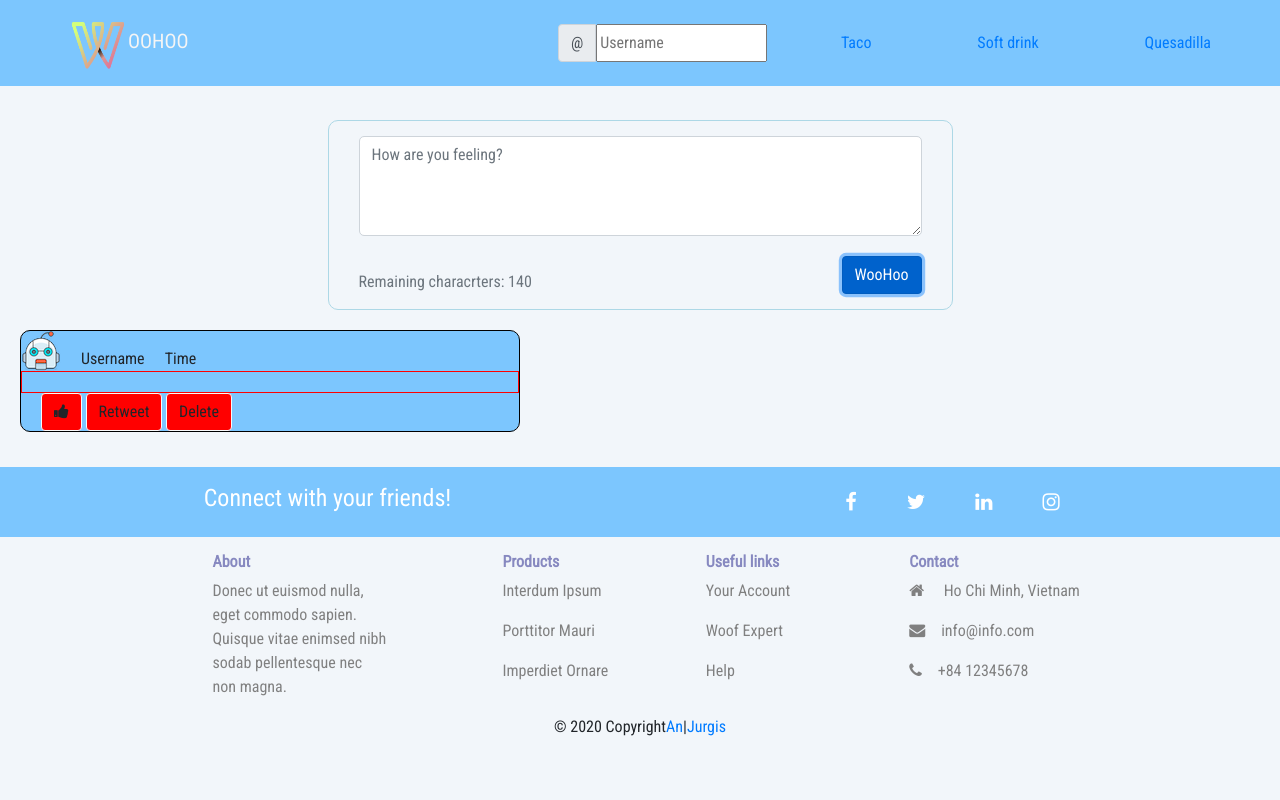
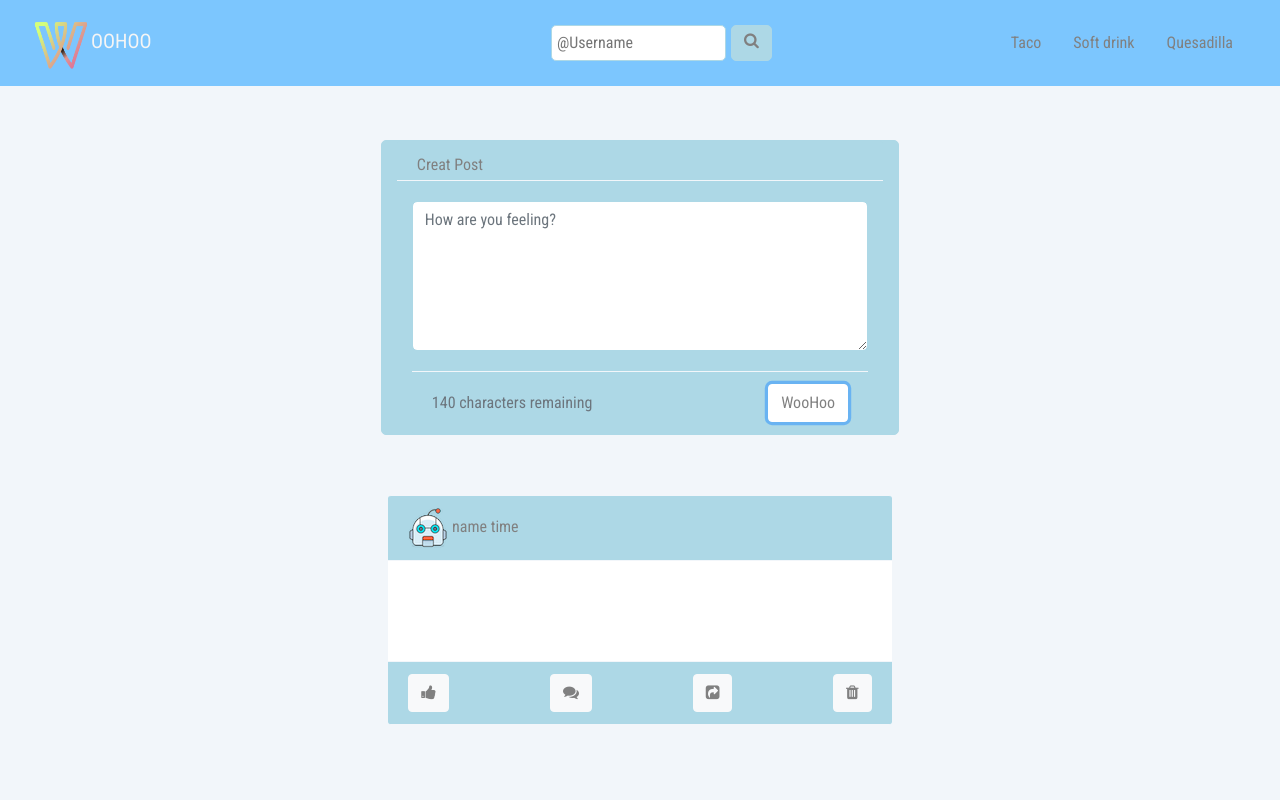
Before and after one commit to J-Grigri/twitterClone, a plain HTML site: page index.html in a window 1280 px wide. Both pictures are taken after a click on the button "WooHoo". Shown: the top 800 px of the page. Drawn offline with nearby package versions, Linux system fonts and the light colour scheme.

Commit message:
hehe good job

```diff
--- a/index.html
+++ b/index.html
@@ -11,69 +11,63 @@
     <link rel="stylesheet" href="style.css" />
 </head>
 
-<body id="content-wrap">
+<body id="content-wrap" style="color:grey;">
     <nav class="col-sm fixed-top navbar navbar-light" style="background-color: #7CC6FE;">
-        <div class="col-4">
-            <a class=" navbar-brand" style="color: whitesmoke;" href="index.html">
+        <div class="col-5">
+            <a class="navbar-brand" style="color: whitesmoke;" href="index.html">
                 <img class="logo" src="applogo.png" />OOHOO</a>
         </div>
-        <div class="col-2">
+        <div class="col-4">
             <form class="form-inline">
                 <div class="input-group">
                     <div class="input-group-prepend">
-                        <span class="input-group-text" id="basic-addon1">@</span>
-                        <input type="text" placeholder="Username" aria-label="Username" aria-describedby="basic-addon1">
-                    </div>
+                        <input type="text" placeholder="@Username" aria-label="Username" aria-describedby="basic-addon1" style="border: 1px solid lightblue; border-radius: 5px; padding:5px;">
+                        <!-- <span class="input-group-text" id="basic-addon1">@</span> -->
+                        <i class="fa fa-search btn btn-light" style="border: 1px solid lightblue;border-radius: 5px;color: gray; background-color:lightblue; margin-left: 5px;"></i></div>
                 </div>
             </form>
         </div>
+        <div class="container col-3" style="display: flex; justify-content: end;">
             <li class="nav-item">
-            <a class="nav-link" href="#">Taco</a>
+                <a class="nav-link" href="#" style="color: grey">Taco</a>
             </li>
             <li class="nav-item">
-            <a class="nav-link" href="#">Soft drink</a>
+                <a class="nav-link" href="#" style="color: grey">Soft drink</a>
             </li>
             <li class="nav-item">
-            <a class="nav-link" href="#">Quesadilla</a>
+                <a class="nav-link" href="#" style="color: grey">Quesadilla</a>
             </li>
+        </div>
     </nav>
     <!-- INPUT SECTION -->
     <!-- Main part -->
-    <div class="container col-sm postContainer" style="padding-top: 100px;">
-        <div class="col-3">
+    <section>
+        <div class=" container col-sm-10 postContainer " style="padding-top: 120px; padding-bottom: 30px; ">
+            <div class="col-3 "></div>
+            <div class="col-6 " style="border: 1px solid lightblue; border-radius: 5px; background-color: lightblue;">
+                <div class="card-header " style="height: 40px;background-color:lightblue; border-bottom: 1px solid rgb(242, 246, 250); margin-bottom: 5px; ">
+                    <p>Creat Post</p>
                 </div>
-
-        <div class="col-6" style="border: 1px solid lightblue; border-radius: 10px; ">
-            <div class=" input-group">
-                <textarea onfocus="this.value=''" style="margin: 15px; margin-bottom: 5px; height: 100px; border-radius: 5px;" class="form-control" aria-label="With textarea" id="contentsBox" placeholder="How are you feeling?" maxlength="140"></textarea>
+                <div class=" input-group ">
+                    <textarea onfocus="this.value='' " style="border: 1px solid lightblue; margin: 15px; margin-bottom: 5px; height: 150px; border-radius: 5px; " class="form-control " aria-label="With textarea " id="contentsBox" placeholder="How are you feeling? " maxlength="140 "></textarea>
                 </div>
-            <div class=" text-muted row" style="margin: 15px; display: flex; justify-content: space-between;">
-                <div id="charCountArea">140 characters remaining</div>
-                <button onclick="addTweet()" class="btn btn-primary woohoobutton" data-toggle="button" aria-pressed="false">WooHoo</button>
+                <div class="card-footer text-muted row " style="background-color:lightblue;border-top: 1px solid rgb(242, 246, 250); margin: 15px;margin-bottom: 0; display: flex; justify-content: space-between; align-items: center; ">
+                    <div id="charCountArea ">140 characters remaining</div>
+                    <button onclick="addTweet() " style="border: 1px solid white;background-color:white;color: grey; " class="btn btn-primary woohoobutton " data-toggle="button " aria-pressed="false ">WooHoo</button>
                 </div>
             </div>
-
-        <div class="col-3">
-        </div>
-
-
+            <div class="col-3"></div>
         </div>
         <div>
             <div id="tweetArea"></div>
         </div>
-
-    <!-- OUTPUT SECTION -->
+    </section>
 
 
-    <!--outputtweet-->
-    <div style="display: flex; justify-content: center;">
-        <div id="tweetArea"></div>
-    </div>
-
-    <footer class="col-xs;">
-        <!-- <div class="container col-sm"> -->
+    <footer class="col-xs; " style="height: 230px; padding-top: 120px;">
+        <!-- <div class="container col-sm "> -->
         <!--for the bar-->
-        <div class="row col-sm" style="background-color:#7CC6FE; display: flex; text-align: center; align-items: center; color:white ">
+        <div class="row col-sm " style="background-color:#7CC6FE;height: 65px; display: flex; text-align: center; align-items: center; color:white ">
             <h3 class="col-6 ">Connect with your friends!</h3>
             <div class="iconList col-6 " style="display: flex; justify-content: center; ">
                 <a><i class="fa fa-facebook-f socIcon "></i></a>
@@ -83,44 +77,44 @@
             </div>
         </div>
 
-        <div class="container col-sm">
+        <div class="container col-sm ">
             <!--for the info-->
-            <div class="row col-sm" style="color:#8789C0; display: flex; justify-content: center;">
+            <div class="row col-sm " style="color:#8789C0; display: flex; justify-content: center; ">
                 <div class=" col-3 ">
                     <div class=" col-9 ">
-                        <h6 style="font-weight: bold">About</h6>
+                        <h6 style="font-weight: bold ">About</h6>
                         <p> Donec ut euismod nulla, eget commodo sapien. Quisque vitae enimsed nibh sodab pellentesque nec non magna.</p>
                     </div>
                 </div>
-                <div class="col-2">
-                    <h6 style="font-weight: bold">Products</h6>
+                <div class="col-2 ">
+                    <h6 style="font-weight: bold ">Products</h6>
                     <p>Interdum Ipsum </p>
                     <p>Porttitor Mauri </p>
                     <p>Imperdiet Ornare </p>
                 </div>
                 <div class="col-2 ">
-                    <h6 style="font-weight: bold">Useful links </h6>
+                    <h6 style="font-weight: bold ">Useful links </h6>
                     <p>Your Account</p>
                     <p> Woof Expert</p>
                     <p>Help</p>
                 </div>
                 <div class="col-2 ">
-                    <h6 style="font-weight: bold">Contact</h6>
-                    <p><i class="fa fa-home mr-3" aria-hidden="true"></i> Ho Chi Minh, Vietnam</p>
-                    <p><i class="fa fa-envelope mr-3" aria-hidden="true"></i>info@info.com</p>
-                    <p><i class="fa fa-phone mr-3" aria-hidden="true"></i>+84 12345678</p>
+                    <h6 style="font-weight: bold ">Contact</h6>
+                    <p><i class="fa fa-home mr-3 " aria-hidden="true "></i> Ho Chi Minh, Vietnam</p>
+                    <p><i class="fa fa-envelope mr-3 " aria-hidden="true "></i>info@info.com</p>
+                    <p><i class="fa fa-phone mr-3 " aria-hidden="true "></i>+84 12345678</p>
                 </div>
             </div>
         </div>
-        <div style="display:flex;justify-content: center;">© 2020 Copyright <a href="https://github.com/andreceetnn"> An</a> | <a href="https://github.com/J-Grigri">Jurgis</a>
+        <div style="display:flex;justify-content: center; ">© 2020 Copyright <a href="https://github.com/andreceetnn "> An</a> | <a href="https://github.com/J-Grigri ">Jurgis</a>
         </div>
     </footer>
 
 
-    <script src="https://code.jquery.com/jquery-3.4.1.slim.min.js" integrity="sha384-J6qa4849blE2+poT4WnyKhv5vZF5SrPo0iEjwBvKU7imGFAV0wwj1yYfoRSJoZ+n" crossorigin="anonymous"></script>
-    <script src="https://cdn.jsdelivr.net/npm/popper.js@1.16.0/dist/umd/popper.min.js" integrity="sha384-Q6E9RHvbIyZFJoft+2mJbHaEWldlvI9IOYy5n3zV9zzTtmI3UksdQRVvoxMfooAo" crossorigin="anonymous"></script>
-    <script src="https://stackpath.bootstrapcdn.com/bootstrap/4.4.1/js/bootstrap.min.js" integrity="sha384-wfSDF2E50Y2D1uUdj0O3uMBJnjuUD4Ih7YwaYd1iqfktj0Uod8GCExl3Og8ifwB6" crossorigin="anonymous"></script>
-    <script src="main.js"></script>
+    <script src="https://code.jquery.com/jquery-3.4.1.slim.min.js " integrity="sha384-J6qa4849blE2+poT4WnyKhv5vZF5SrPo0iEjwBvKU7imGFAV0wwj1yYfoRSJoZ+n " crossorigin="anonymous "></script>
+    <script src="https://cdn.jsdelivr.net/npm/popper.js@1.16.0/dist/umd/popper.min.js " integrity="sha384-Q6E9RHvbIyZFJoft+2mJbHaEWldlvI9IOYy5n3zV9zzTtmI3UksdQRVvoxMfooAo " crossorigin="anonymous "></script>
+    <script src="https://stackpath.bootstrapcdn.com/bootstrap/4.4.1/js/bootstrap.min.js " integrity="sha384-wfSDF2E50Y2D1uUdj0O3uMBJnjuUD4Ih7YwaYd1iqfktj0Uod8GCExl3Og8ifwB6 " crossorigin="anonymous "></script>
+    <script src="main.js "></script>
 
 </body>
 
--- a/main.js
+++ b/main.js
@@ -7,7 +7,6 @@ let remain = 140
 // Letter count at the TextArea
 let letterCount = () => {
         let remain = 140 - textArea.value.length; // calculation
-
         if (remain < 0) {
             document.getElementById('charCountArea').innerHTML = `Remaining : ${remain}`.fontcolor("red");
         } else {
@@ -16,29 +15,13 @@ let letterCount = () => {
     }
     // Event listener on contents box
 textArea.addEventListener('input', letterCount);
-
-// Hashtag recognition
-// let hashtag = tweetList.filter((hash) => hash.charAt(0) == '#')
-// hashtagArray.push(hashtag);
-
-// console.log("Names that start with #: ", hashtag)
-
-// document.getElementById
-
-// for (let i=0; i<textArea.value.length; i++){
-//     if (textArea === '#'){
-//         let hashtag =
-//     }
-// }
-
 // add a Tweet
 let addTweet = () => {
     let tweet = {
         id: id, // unique value
         contents: textArea.value
     }
-    tweetList.push(tweet); //add a new tweet to tweetList array
-
+    tweetList.unshift(tweet); //add a new tweet to tweetList array
     render(tweetList);
     id++;
     contentsBox.value = "";
@@ -47,10 +30,8 @@ let addTweet = () => {
 
 // retweet function
 let retweet = (originid) => {
-
         // 1. find the tweet that you want to retweet
         let originTweet = tweetList.find((item) => item.id == originid)
-
             // 2. make the retweet object and it will have the same contents with original tweet and parents id
         let retweetObject = {
                 id: id,
@@ -58,57 +39,45 @@ let retweet = (originid) => {
                 originTweetID: originid // Id from the parent
             }
             //3. push retweet object into tweetList
-    tweetList.push(retweetObject);
-
+        tweetList.unshift(retweetObject);
         id++
         render(tweetList)
         console.log(tweetList);
     }
-
-
-
     // Like button
 function liketweet(x) {
     x.classList.toggle("fa-thumbs-down");
 }
-
-
 //delete Tweet
 let deleteTweet = (deleteId) => {
     // 1. remove original tweeter id and retweet id
     tweetList = tweetList.filter(e => e.id !== deleteId && e.originTweetID !== deleteId);
     render(tweetList);
-
 };
-
-
-
-
 // Render
 let render = (array) => {
     let htmlForTweet = array.map((item) => {
         let hashtag = item.contents.replace(/^#\w+$/, (item) => { return `<a href="#">${item}</a>` });
-
         console.log(hashtag);
-
-
-        return `<div id="tweetOutput">
-        <div class="outputTop">
-            <img src="robot.png" style="">
-            <span style="padding-left:20px; padding-right:20px">Username</span>
-            <span>Time</span>
+        return `
+        <div class="container col-sm-5" style="margin-top: 30px;">
+        <div class="card" style="border:none; border-radius: 10px lightblue;">
+            <div class="card-header" style="background-color: lightblue; border-top: 1px solid rgb(242, 246, 250);border-bottom: 1px solid rgb(242, 246, 250);">
+                <img src="robot.png" /> <span>name   </span><span>  time</span>
             </div>
-        <div class="tweetBox" style="word-wrap: break-word">
-            <div style="font-size: 20px; padding:10px">${hashtag}</div>
+            <div class="card-body" style="background-color: white;">
+                <div style="word-wrap: break-word; ">
+                    <div style="font-size: 20px; padding:10px; margin-top: 20px; margin-bottom: 20px;">${hashtag}</div>
                 </div>
-        <div class="tweetButtons">
-            <button type="button" class="btn btn-light"><i onclick="liketweet(this)" class="fa fa-thumbs-up"></i></button>
-            <button type="button" class="btn btn-light" onclick="retweet(${item.id})">Retweet</button>
-            <button type="button" class="btn btn-light" onclick="deleteTweet(${item.id})">Delete</button>
+            </div>
+            <div class="card-footer text-muted text-center " style="border-top: 1px solid rgb(242, 246, 250);border-bottom: 1px solid rgb(242, 246, 250);display: flex; justify-content: space-between; background-color: lightblue;">
+                <button style="color: grey;" type="button " class="btn btn-light " onclick="liketweet(this) "><i  class="fa fa-thumbs-up "></i></button>
+                <button style="color: grey;" type="button " class="btn btn-light " onclick=""><i  class="fa fa-comments "></i></button>
+                <button style="color: grey;" type="button " class="btn btn-light " onclick="retweet(${item.id}) "><i  class="fa fa-share-square "></i></button>
+                <button style="color: grey;" type="button " class="btn btn-light " onclick="deleteTweet(${item.id}) "><i  class="fa fa-trash "></i></button>
+            </div>
         </div>
     </div>`
     }).join('')
-
-
     document.getElementById('tweetArea').innerHTML = htmlForTweet
 }
--- a/style.css
+++ b/style.css
@@ -94,10 +94,6 @@ p {
     align-items: flex-end;
 }
 
-.tweetBox {
-    border: 1px solid red;
-}
-
 .tweetButtons {
     padding-left: 20px;
 }
--- /dev/null
+++ b/test.html
@@ -0,0 +1,79 @@
+<!DOCTYPE html>
+<html lang="en">
+
+<head>
+    <meta charset="UTF-8" />
+    <meta name="viewport" content="width=device-width, initial-scale=1.0" />
+    <title>Twitter clone</title>
+    <link rel="stylesheet" href="https://stackpath.bootstrapcdn.com/bootstrap/4.4.1/css/bootstrap.min.css" integrity="sha384-Vkoo8x4CGsO3+Hhxv8T/Q5PaXtkKtu6ug5TOeNV6gBiFeWPGFN9MuhOf23Q9Ifjh" crossorigin="anonymous" />
+    <link rel="stylesheet" href="https://cdnjs.cloudflare.com/ajax/libs/font-awesome/4.7.0/css/font-awesome.min.css" />
+    <link href="https://fonts.googleapis.com/css?family=Noto+Sans|Playfair+Display|Roboto+Condensed&display=swap" rel="stylesheet">
+    <link rel="stylesheet" href="style.css" />
+</head>
+
+<body style="color:grey;">
+    <div class="container col-sm">
+    </div>
+    <div class="card col-6" style="border: 1px solid lightblue;background-color: rgb(242, 246, 250); border-radius: 10px;">
+        <div class="card-header" style="background-color: rgb(242, 246, 250); border-bottom: 1px solid lightblue;">
+            <img src="robot.png" /> <span>name   </span><span>  time</span>
+        </div>
+
+        <div class="card-body" style="background-color: rgb(242, 246, 250);">
+            <div style="word-wrap: break-word; ">
+                <div style="font-size: 20px; padding:10px; margin-top: 20px; margin-bottom: 20px;">${hashtag}</div>
+            </div>
+        </div>
+
+        <div class="card-footer text-muted text-center " style="border-top: 1px solid lightblue;display: flex; justify-content: space-between; background-color: rgb(242, 246, 250);">
+            <button style="color: grey;" type="button " class="btn btn-light " onclick="liketweet(this)"><i  class="fa fa-thumbs-up "></i></button>
+            <button style="color: grey;" type="button " class="btn btn-light " onclick="`please shut up!`"><i  class="fa fa-comments "></i></button>
+            <button style="color: grey;" type="button " class="btn btn-light " onclick="retweet(${item.id})"><i  class="fa fa-share-square "></i></button>
+            <button style="color: grey;" type="button " class="btn btn-light " onclick="deleteTweet(${item.id}) "><i  class="fa fa-trash "></i></button>
+        </div>
+    </div>
+    </div>
+
+    <div></div>
+    <div class="container col-sm" style="padding-top: 100px;  margin-top: 20px;display: flex;justify-content: center;">
+        <div class="col-3">
+        </div>
+        <div class="col-6" style="border: 1px solid lightblue; border-radius: 10px; ">
+            <div class="card-header" style="height: 40px;background-color:rgb(242, 246, 250); border-bottom: 1px solid lightblue; margin-bottom: 5px;">
+                <p>Creat Post</p>
+            </div>
+            <div class=" input-group">
+                <textarea onfocus="this.value=''" style="border: 1px solid lightblue; margin: 15px; margin-bottom: 5px; height: 150px; border-radius: 5px;" class="form-control" aria-label="With textarea" id="contentsBox" placeholder="How are you feeling?" maxlength="140"></textarea>
+            </div>
+            <div class="card-footer text-muted row" style="background-color:rgb(242, 246, 250);border-top: 1px solid lightblue; margin: 15px;margin-bottom: 0; display: flex; justify-content: space-between; align-items: center;">
+                <div id="charCountArea">140 characters remaining</div>
+                <button onclick="addTweet()" class="btn btn-primary woohoobutton" data-toggle="button" aria-pressed="false">WooHoo</button>
+            </div>
+        </div>
+
+        <div class="col-3">
+        </div>
+
+
+    </div>
+    <div id="tweetOutput">
+        <div class="outputTop">
+            <img src="robot.png">
+            <span style=" padding-left:20px; padding-right:20px ">Username</span>
+            <span>Time</span>
+        </div>
+        <div class="tweetBox" style="word-wrap: break-word">
+            <div style="font-size: 20px; padding:10px ">${hashtag}</div>
+        </div>
+        <div class="tweetButtons">
+            <button type="button" class="btn btn-light"><i onclick="liketweet(this)" class="fa fa-thumbs-up "></i></button>
+            <button type="button" class="btn btn-light"><i onclick="retweet(${item.id})" class="fa fa-share-square"></i></button>
+            <button type="button" class="btn btn-light"><i onclick="deleteTweet(${item.id})" class="fa fa-trash"></i></button>
+        </div>
+    </div>
+
+
+
+</body>
+
+</html>
```
Lines whose indentation alone changed are shown as unchanged.
